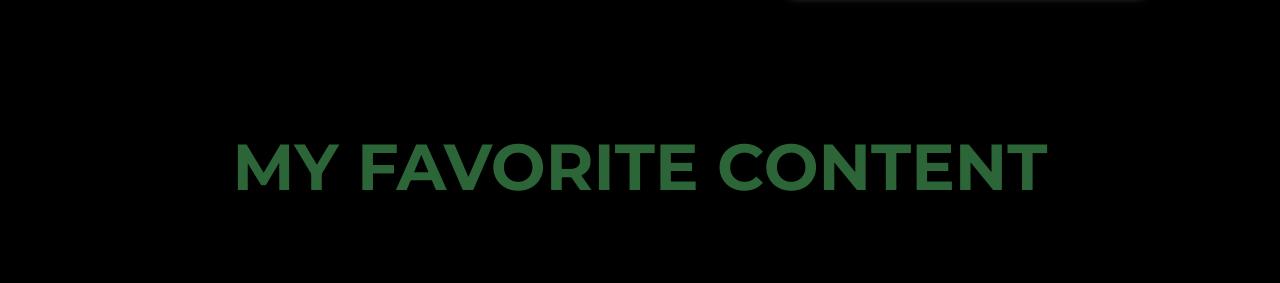
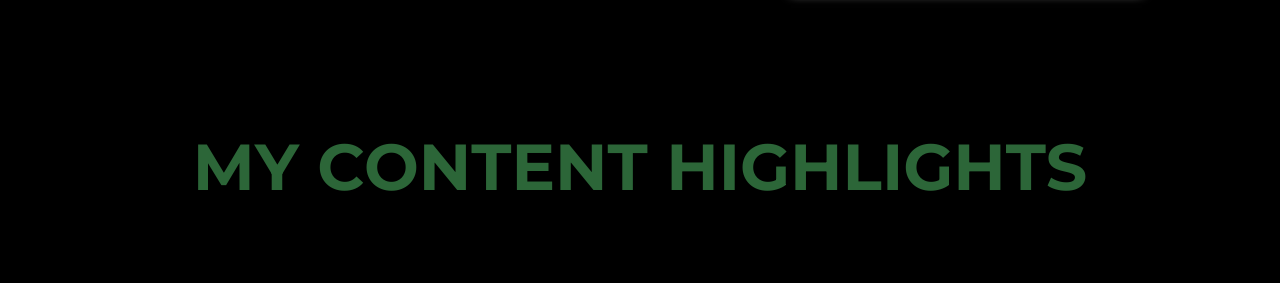
Before and after one commit to Sentrial/BrandonMcCarthyWebsite, a plain HTML site: page Index.html in a window 1280 px wide. Shown: the part 2168-2451 px from the top of the page. Drawn offline with Linux system fonts and the light colour scheme.

Commit message:
Updated content heading.

```diff
--- a/Index.html
+++ b/Index.html
@@ -201,7 +201,7 @@
         </section>
 
         <section id="content" name="content" class="text-center" background-size="cover">
-            <h1>MY FAVORITE CONTENT</h1>
+            <h1>MY CONTENT HIGHLIGHTS</h1>
 
             <div class="video-grid">
                 <div class="video-container">
```
